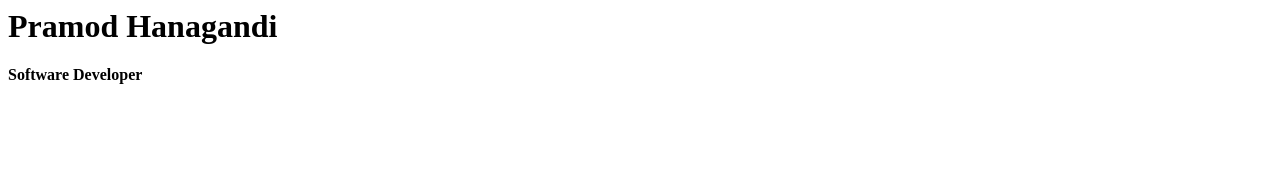
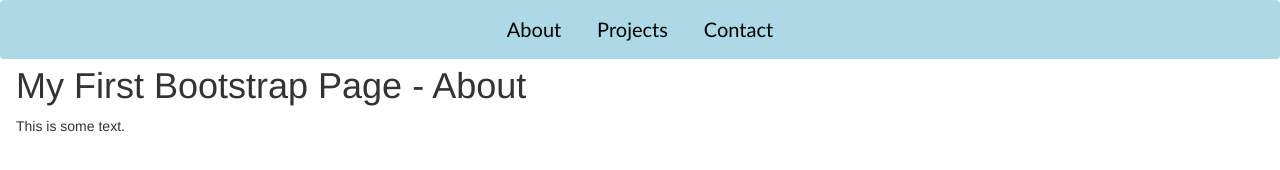
Before and after one commit to pramod109/pramod109.github.io, a plain HTML site: page index.html in a window 1280 px wide. Shown: the top 170 px of the page. Drawn offline with nearby package versions, Linux system fonts and the light colour scheme.

Commit message:
Update index.html

```diff
--- a/index.html
+++ b/index.html
@@ -1,3 +1,21 @@
-<title>Pramod Hanagandi</title>
-<h1>Pramod Hanagandi</h1>
-<h4>Software Developer</h4>
+<head>
+    <title>Pramod Hanagandi</title>
+    <meta charset="utf-8">
+    <meta name="viewport" content="width=device-width, initial-scale=1">
+    <link rel="stylesheet" href="https://maxcdn.bootstrapcdn.com/bootstrap/3.3.7/css/bootstrap.min.css">
+    <script src="https://ajax.googleapis.com/ajax/libs/jquery/3.2.0/jquery.min.js"></script>
+    <script src="https://maxcdn.bootstrapcdn.com/bootstrap/3.3.7/js/bootstrap.min.js"></script>
+    <link rel="stylesheet" type="text/css" href="styles.css">
+</head>
+
+<body>
+    <div class="navbar">
+        <a href="index.html">About</a>
+        <a href="projects.html">Projects</a>
+        <a href="contact.html">Contact</a>
+    </div>
+    <div class="main">
+        <h1>My First Bootstrap Page - About</h1>
+        <p>This is some text.</p>
+    </div>
+</body>
```
